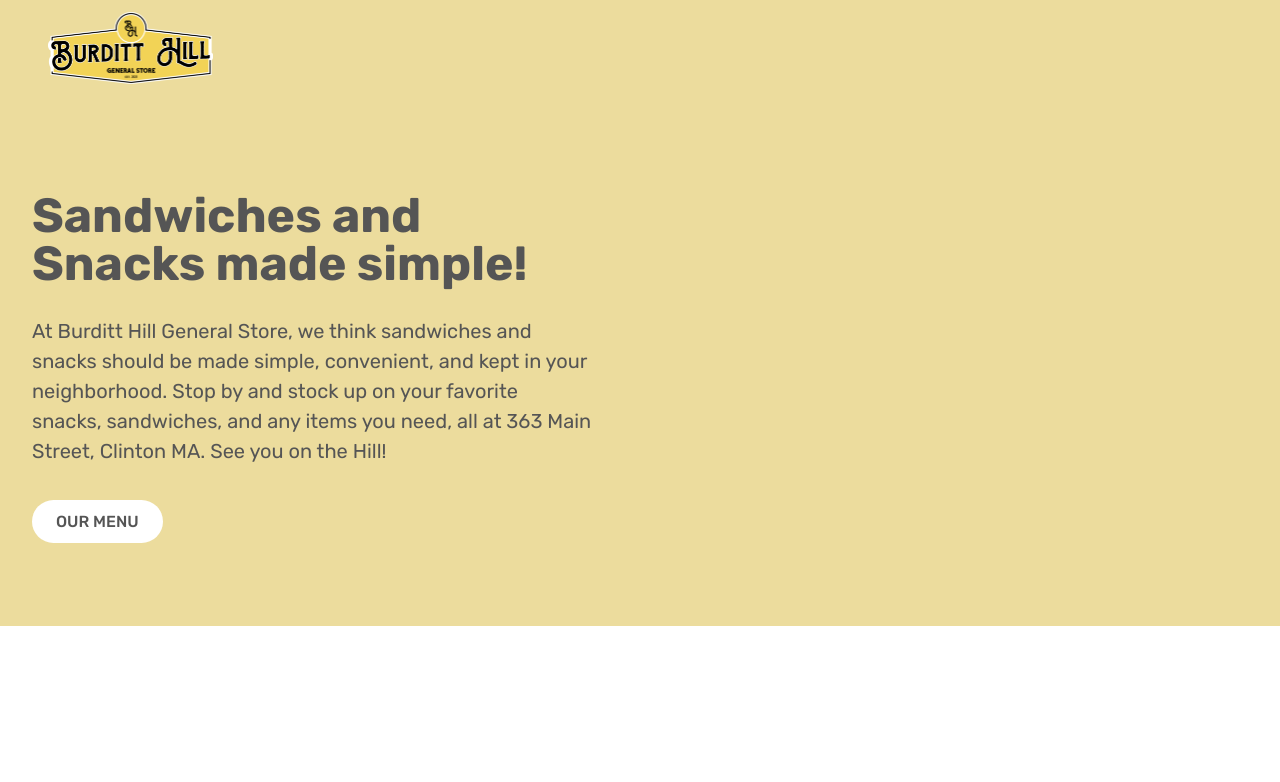
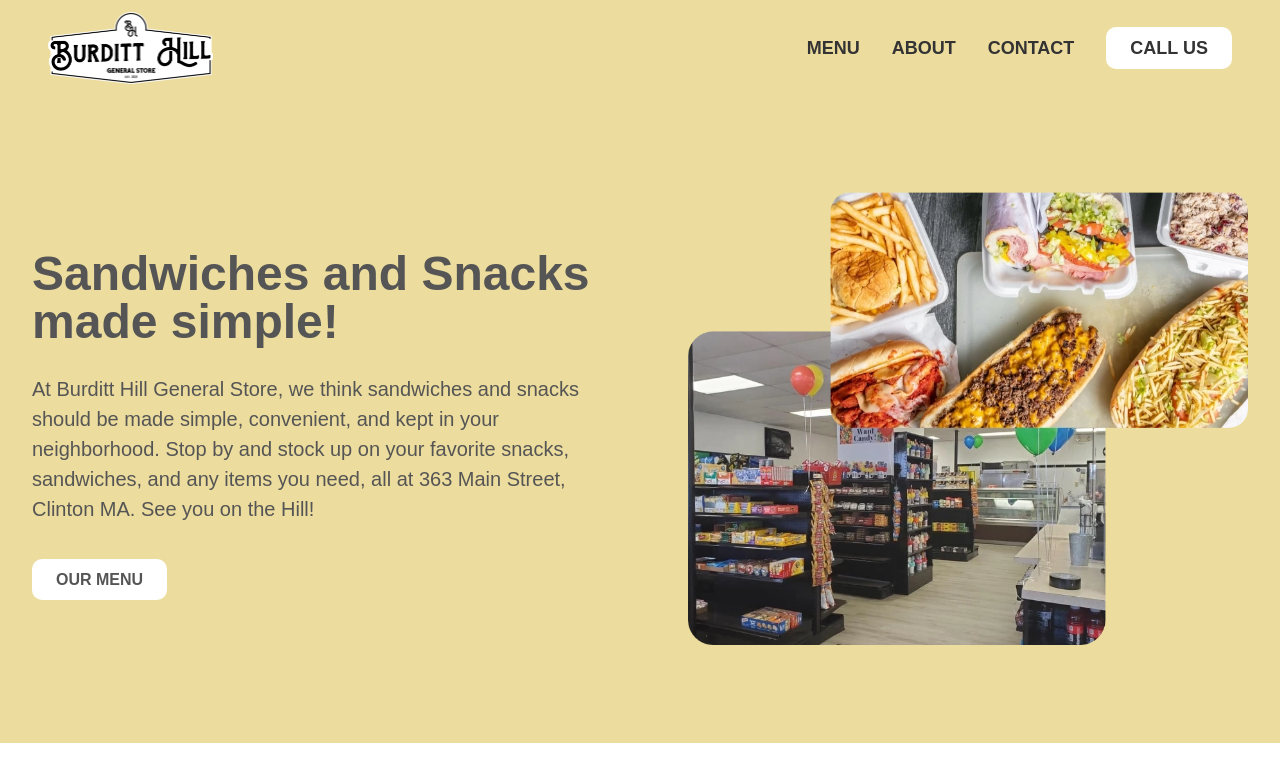
Before and after one commit to rmhass015/Burditt-Hill, a plain HTML site: page index.html in a window 1280 px wide. Drawn offline with Linux system fonts and the light colour scheme.

Commit message:
tweaked hero section and added images finalized the navigation with cta button added menu section to fill in later added sticky navbar js script

```diff
--- a/css/style.css
+++ b/css/style.css
@@ -49,7 +49,7 @@ body {
   text-decoration: none;
   font-family: var(--main-font);
   font-size: 1.6rem;
-  font-weight: 500;
+  font-weight: 700;
   color: #555;
   padding: 1.2rem 2.4rem;
   transition: all 0.3s;
@@ -58,7 +58,7 @@ body {
 .btn:link,
 .btn:visited {
   background-color: #fff;
-  border-radius: 7rem;
+  border-radius: 1rem;
 }
 
 .btn:hover,
@@ -86,6 +86,42 @@ body {
   height: 7.2rem;
 }
 
+.main-nav-list {
+  list-style: none;
+  display: flex;
+  gap: 3.2rem;
+  align-items: center;
+}
+
+.main-nav-link:link,
+.main-nav-link:visited {
+  text-decoration: none;
+  display: inline-block;
+  font-size: 1.8rem;
+  font-weight: 700;
+  color: #333;
+  transition: all 0.3s;
+}
+
+.main-nav-link:hover,
+.main-nav-link:active {
+  color: #fff;
+}
+
+.main-nav-link.nav-cta:link,
+.main-nav-link.nav-cta:visited {
+  padding: 1.2rem 2.4rem;
+  border-radius: 7px;
+  color: #fff;
+  background-color: var(--brand-color);
+}
+
+.main-nav-link.nav-cta:hover,
+.main-nav-link.nav-cta:active {
+  background-color: #fff;
+  transition: 200ms;
+}
+
 /* ******************
 
       HERO SECTION
@@ -98,13 +134,21 @@ body {
 }
 
 .hero {
-  max-width: 130rem;
+  max-width: 150rem;
   margin: 0 auto;
   padding: 0 3.2rem;
   display: grid;
   grid-template-columns: 1fr 1fr;
   gap: 9.6rem;
   align-items: center;
+}
+
+.hero .container .content {
+  display: grid;
+  grid-template-columns: 1fr 1fr;
+}
+
+.hero-textbox {
 }
 
 .hero-title {
@@ -121,3 +165,9 @@ body {
 .hero-img {
   width: 100%;
 }
+
+/* ******************
+
+      MENU SECTION
+
+****************** */
--- a/index.html
+++ b/index.html
@@ -4,12 +4,14 @@
     <meta charset="UTF-8" />
     <meta http-equiv="X-UA-Compatible" content="IE=edge" />
     <meta name="viewport" content="width=device-width, initial-scale=1.0" />
-    <title>Burditt Hill General Store - Clinton, MA</title>
+    <title>
+      Burditt Hill General Store | Convenience & Subs in Clinton, MA
+    </title>
 
     <link rel="preconnect" href="https://fonts.googleapis.com" />
     <link rel="preconnect" href="https://fonts.gstatic.com" crossorigin />
     <link
-      href="https://fonts.googleapis.com/css2?family=Prompt:wght@300;400;500;600;700;800;900&family=Rubik:wght@400;500;600;700&display=swap"
+      href="https://fonts.googleapis.com/css2family=Rubik:wght@400;500;600;700&display=swap"
       rel="stylesheet"
     />
 
@@ -19,32 +21,51 @@
     <header class="header">
       <img
         class="logo"
-        src="assets/img/bh-logo-2022-main.png"
+        src="assets/img/bh-logo-2022-white.png"
         alt="Bruditt Hill Logo"
       />
+      <nav class="main-nav">
+        <ul class="main-nav-list">
+          <li><a class="main-nav-link" href="#">MENU</a></li>
+          <li><a class="main-nav-link" href="#">ABOUT</a></li>
+          <li><a class="main-nav-link" href="#">CONTACT</a></li>
+          <li><a class="main-nav-link btn" href="#">CALL US</a></li>
+        </ul>
+      </nav>
     </header>
     <main>
       <section class="section-hero">
         <div class="hero">
-          <div class="container">
-            <div class="content">
           <div class="hero-textbox">
             <h1 class="hero-title">Sandwiches and Snacks made simple!</h1>
             <p class="hero-description">
               At Burditt Hill General Store, we think sandwiches and snacks
-                  should be made simple, convenient, and kept in your
-                  neighborhood. Stop by and stock up on your favorite snacks,
-                  sandwiches, and any items you need, all at 363 Main Street,
-                  Clinton MA. See you on the Hill!
+              should be made simple, convenient, and kept in your neighborhood.
+              Stop by and stock up on your favorite snacks, sandwiches, and any
+              items you need, all at 363 Main Street, Clinton MA. See you on the
+              Hill!
             </p>
             <a href="#" class="btn">OUR MENU</a>
           </div>
-            </div>
+          <div class="hero-img-box">
+            <img
+              class="hero-img"
+              src="assets/img/heroimg.webp"
+              alt="Picture of subs and the inside of the convenience store."
+            />
           </div>
         </div>
       </section>
+      <section class="menu" id="menu"></section>
     </main>
 
     <footer></footer>
+
+    <script>
+      window.addEventListener("scroll", function () {
+        let header = document.querySelector("header");
+        header.classList.toggle("sticky", window.scrollY > 0);
+      });
+    </script>
   </body>
 </html>
```
Also changed, not shown: assets/img/hero-img.webp, assets/img/hero-img2.webp, assets/img/heroimg.webp (added). Lines whose indentation alone changed are shown as unchanged.
